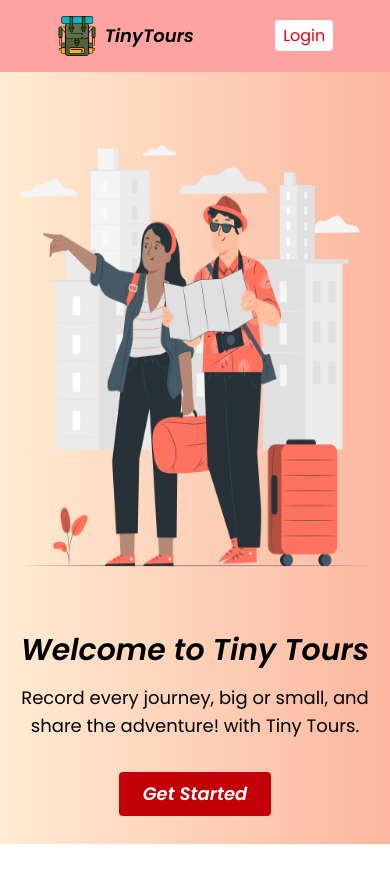
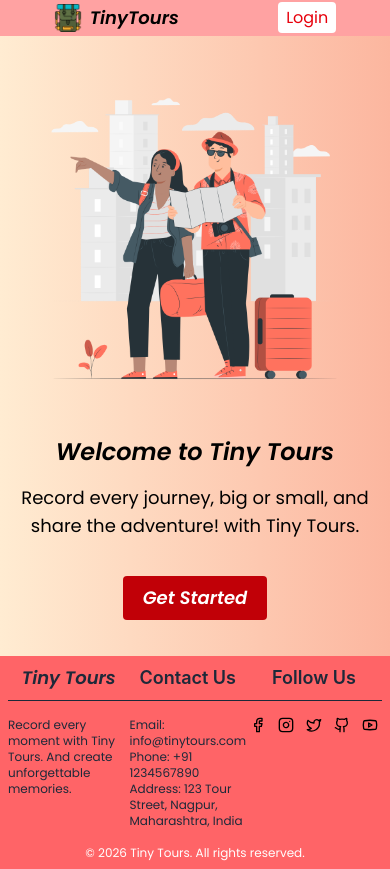
Before and after one commit to RahulNaktode/Tiny-tours, a React (Vite) app in the folder client/: page / in a window 390 px wide. Before the commit the page ends 844 px from the top, so only its background shows below. Built offline with nearby package versions, Linux system fonts and the light colour scheme.

Commit message:
responsiveness

```diff
--- a/client/src/components/Avatar.jsx
+++ b/client/src/components/Avatar.jsx
@@ -2,8 +2,8 @@ function Avatar({name, size = "medium"}) {
 
     const SIZE_CLASS = {
         small: "h-7 w-7 text-xs",
-        medium: "h-8 w-8 text-sm",
-        large: "h-12 w-12 text-lg",
+        medium: "md:h-8 h-7 md:w-8 w-7 text-sm",
+        large: "md:h-12 h-10 md:w-12 w-10 text-lg",
     }
   return (
     <>
--- a/client/src/components/Button.jsx
+++ b/client/src/components/Button.jsx
@@ -4,8 +4,8 @@ function Button({title, size = "medium", varient = "primary", onClick}) {
 
   const SIZE_CLASSES = {
     small: 'px-2 py-1 text-xs mx-2',
-    medium: 'px-4 py-2 text-sm mx-2',
-    large: 'px-6 py-2 text-lg mx-2',
+    medium: 'md:px-4 px-2 md:py-2 py-1 md:text-sm text-xs mx-2',
+    large: 'md:px-6 px-5 py-2 text-lg mx-2',
   }
 
   const VARIENT_CLASSES = {
--- a/client/src/components/Footer.jsx
+++ b/client/src/components/Footer.jsx
@@ -1,9 +1,59 @@
-import React from 'react'
+import { Link } from "react-router";
+import { Facebook, Instagram, Youtube, Github, Twitter } from "lucide-react";
 
 function Footer() {
   return (
-    <div>
+    <div className="bg-red-400 py-2 md:px-10 px-2">
+      <div className="flex justify-between">
+        <div className="max-w-100">
+        <h2 className=" text-gray-800 md:text-xl text-lg poppins-semibold-italic border-b mb-4 pb-2 text-center">Tiny Tours</h2>
+        <p className="text-gray-800 md:text-sm text-xs poppins-regular">Record every moment with Tiny Tours. And create unforgettable memories.</p>
+        </div>
 
+        <div className="mb-4">
+          <h3 className="font-semibold text-lg mb-4 text-gray-800 border-b pb-2 text-center">Contact Us</h3>
+          <p className="text-gray-800 md:text-sm text-xs poppins-regular">Email: info@tinytours.com</p>
+          <p className="text-gray-800 md:text-sm text-xs poppins-regular">Phone: +91 1234567890</p>
+          <p className="text-gray-800 md:text-sm text-xs poppins-regular">Address: 123 Tour Street, Nagpur, Maharashtra, India</p>
+        </div>
+
+        <div>
+          <h3 className="font-semibold text-lg mb-4 text-gray-800 border-b pb-2 text-center">
+            Follow Us
+          </h3>
+
+          <div className="flex justify-center md:justify-start md:gap-4 gap-1 text-lg">
+            <Link to="https://facebook.com" target="_blank" rel="noopener noreferrer"
+              className="rounded-full hover:scale-110 hover:text-red-700 transition">
+              <Facebook  className="h-4 md:h-8"/>
+            </Link>
+
+            <Link to="https://instagram.com" target="_blank" rel="noopener noreferrer"
+              className="rounded-full hover:scale-110 hover:text-red-700 transition">
+              <Instagram className="h-4 md:h-8"/>
+            </Link>
+
+            <Link to="https://twitter.com" target="_blank" rel="noopener noreferrer"
+              className="rounded-full hover:scale-110 hover:text-red-700 transition">
+              <Twitter className="h-4 md:h-8"/>
+            </Link>
+
+            <Link to="https://github.com" target="_blank" rel="noopener noreferrer"
+              className=" rounded-full hover:scale-110 hover:text-red-700 transition">
+              <Github className="h-4 md:h-8"/>
+            </Link>
+
+            <Link to="https://youtube.com" target="_blank" rel="noopener noreferrer"
+              className=" rounded-full hover:scale-110 hover:text-red-700 transition">
+              <Youtube className="h-4 md:h-8"/>
+            </Link>
+          </div>
+        </div>
+
+      </div>
+      <p className="text-center text-white md:text-sm text-xs poppins-regular">
+        &copy; {new Date().getFullYear()} Tiny Tours. All rights reserved.
+      </p>
     </div>
   )
 }
--- a/client/src/components/Navbar.jsx
+++ b/client/src/components/Navbar.jsx
@@ -19,11 +19,11 @@ function Navbar() {
     fetchData();
   }, [])
   return (
-    <div className='bg-red-300 px-4 py-4 flex items-center justify-around poppins-regular'>
+    <div className='bg-red-300 md:px-4 px-1 py-1 flex items-center justify-around poppins-regular'>
       <div>
       <Link to="/" className='flex items-center'>
-        <img src={Logo} alt="Logo" className='h-10 w-10 inline-block'/>
-        <span className='ml-2 font-bold text-lg poppins-semibold-italic'>TinyTours</span>
+        <img src={Logo} alt="Logo" className='md:h-10 h-7 md:w-10 w-7 inline-block'/>
+        <span className='ml-2 font-bold md:text-xl text-lg  poppins-semibold-italic'>TinyTours</span>
       </Link>
       </div>
 
@@ -31,7 +31,7 @@ function Navbar() {
         {userData?.name ? (
           <Link to="/dashboard" className='flex items-center'>
             <Avatar name={userData.name}/>
-          Hello, {userData.name}
+          <span className='text-sm md:text-lg'>Hello, {userData.name}</span>
           <Button title={"Logout"}  onClick={logoutUser}/>
         </Link>
         ) : (
--- a/client/src/components/PhotoViwer.jsx
+++ b/client/src/components/PhotoViwer.jsx
@@ -19,13 +19,13 @@ function PhotoViwer({ imageUrl,index, onDelete, showDelete = false }) {
       <img
       src={imageUrl}
       key={index}
-      className='w-33 h-20 mt-2 rounded-md object-cover mx-2 cursor-pointer'
+      className='md:w-33 w-25 md:h-20 h-15 mt-2 rounded-md object-cover mx-2 cursor-pointer'
       onClick={() => {
         setShowPreview(true)
       }}
       />
       {
-        showDelete ? <Trash2 className='text-red-500 absolute top-0 right-1 h-5 w-5 cursor-pointer'
+        showDelete ? <Trash2 className='text-red-500 absolute top-0 right-1 md:h-5 h-4 w-5 cursor-pointer'
         onClick={() => onDelete(imageUrl)}
         /> : null
       }
--- a/client/src/views/Dashboard.jsx
+++ b/client/src/views/Dashboard.jsx
@@ -7,6 +7,7 @@ import { getUserJwtToken } from '../utils';
 import AddToursImg from './../assets/addtours.png'
 import { Link } from 'react-router';
 import TourCard from '../components/TourCard';
+import Footer from '../components/Footer';
 
 function Dashboard() {
     const [tours, setTours] = useState([]);
@@ -37,18 +38,19 @@ function Dashboard() {
         <div>
             <Navbar />
 
-            <div className='w-2/3 block mx-auto mt-15'>
+            <div className='md:w-2/3 w-3/3 block mx-auto mt-15'>
 
             <Link to="/tour/new">
-                <img src={AddToursImg} alt="Add Tours" className='fixed bottom-10 h-15 right-10 cursor-pointer' />
+                <img src={AddToursImg} alt="Add Tours" className='fixed bottom-10  h-15 right-10 cursor-pointer' />
             </Link>
 
-            <div>
+            <div className='md:h-[75vh] h-[60vh] overflow-y-auto mb-10'>
                 {tours.map((tourItem, index) => {
                     return <TourCard key={index} {...tourItem} />
                 })}
             </div>
             </div>
+            <Footer />
             <Toaster />
         </div>
     )
--- a/client/src/views/EditTour.jsx
+++ b/client/src/views/EditTour.jsx
@@ -15,6 +15,7 @@ import {
 } from "@imagekit/react";
 import PhotoViwer from '../components/PhotoViwer'
 import { useParams } from 'react-router'
+import Footer from '../components/Footer'
 
 
 function EditTour() {
@@ -158,8 +159,8 @@ function EditTour() {
       <Navbar />
 
 
-      <div className='w-95 block mx-auto mt-15 bg-white border border-gray-300 rounded px-4 py-6 shadow-md'>
-        <h2 className='text-2xl text-center mb-6 poppins-semibold-italic'>Edit Tour Details {id}</h2>
+      <div className='md:w-95 w-full block mx-auto mt-15 bg-white border border-gray-300 rounded md:px-4 px-2 py-6 shadow-md mb-10'>
+        <h2 className='text-2xl text-center mb-6 poppins-semibold-italic'>Edit Tour Details</h2>
         <Input
           type={"text"}
           placeholder={"Title"}
@@ -248,6 +249,7 @@ function EditTour() {
         <Button title={"Edit Tour"} onClick={editTour} />
         </div>
       </div>
+      <Footer />
       <Toaster />
     </div>
   )
--- a/client/src/views/Home.jsx
+++ b/client/src/views/Home.jsx
@@ -4,23 +4,25 @@ import Navbar from '../components/Navbar'
 import { setPageTitle } from '../utils'
 import HomeImg from './../assets/travelers.png'
 import Button from '../components/Button'
+import Footer from '../components/Footer'
 
 function Home() {
 
-    useEffect(() => {
+  useEffect(() => {
     setPageTitle('Home - TinyTours');
   }, []);
 
   return (
     <div>
-        <Navbar />
-      <img src={HomeImg} alt="Home" className='h-120 mx-auto mt-10'/>
+      <Navbar />
+      <img src={HomeImg} alt="Home" className='md:h-120 h-80 mx-auto mt-10' />
 
-      <h2 className='text-3xl font-bold text-center mt-10 poppins-semibold-italic'>Welcome to Tiny Tours</h2>
+      <h2 className='md:text-3xl text-2xl font-bold text-center mt-10 poppins-semibold-italic'>Welcome to Tiny Tours</h2>
       <h3 className='text-lg text-center mt-4 poppins-regular'>Record every journey, big or small, and share the adventure! with Tiny Tours.</h3>
-<div className='flex justify-center mt-6'>
-      <Button title={"Get Started"} size='large' onClick={() => window.location.href = '/dashboard'}/>
-        </div>
+      <div className='flex justify-center my-7'>
+        <Button title={"Get Started"} size='large' onClick={() => window.location.href = '/dashboard'} />
+      </div>
+      <Footer />
     </div>
   )
 }
```
